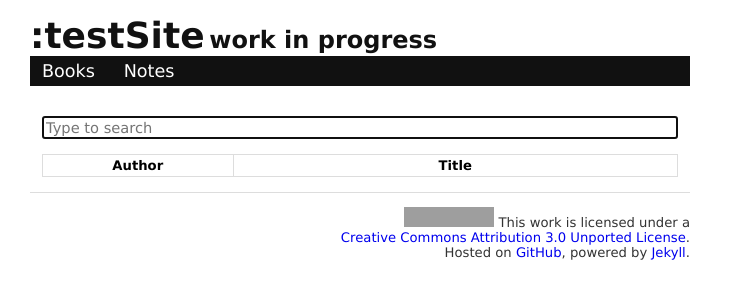
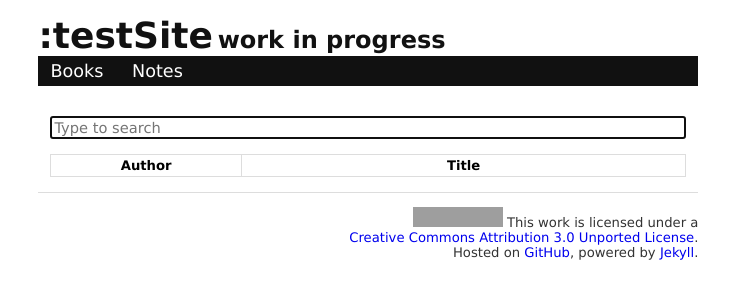
Before and after one commit to mngu2382/books, a Jekyll site: the page built from index.html, in a window 1280 px wide. Shown: the top 300 px of the page, without its empty margins (0-731 px from the left). Built offline with Jekyll 4.4.1, drawn with Linux system fonts in a browser that asks for light colours; nearby versions of some CDN libraries; some web fonts are replaced; grey boxes are pictures that could not be loaded.

Commit message:
cosmetic

```diff
--- a/css/main.css
+++ b/css/main.css
@@ -4,7 +4,7 @@ body {
   font-size: 11pt;
   max-width: 660px;
   min-width: 300px;
-  margin: 0 12px 0 30px;
+  margin: 0 3%;
 }
 
 h1, h2, h3, h4, h5, h6 {
```
